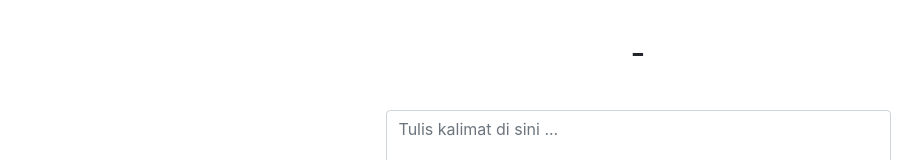
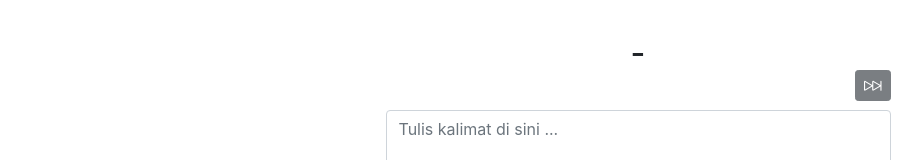
Before and after one commit to azrdfa/readfast_frontend, a Vue app: page / in a window 1280 px wide. Shown: the part 230-390 px from the top of the page, without its empty margins (2-924 px from the left). Built offline with nearby package versions, Linux system fonts and the light colour scheme; no server answers; what vue-js-toggle-button would draw is missing.

Commit message:
add-Task-4-add_next_button: add next button without functionality

```diff
--- a/src/components/readingmachine/ReadingMachine.vue
+++ b/src/components/readingmachine/ReadingMachine.vue
@@ -1,5 +1,12 @@
 <template>
-  <div id="readingmachine">
+  <div id="readingmachine" class="relative-container">
+    <b-button
+      size="sm"
+      :variant="changeVariant"
+      class="absolute-container"
+      :disabled="!(is_reading && !read_word)"
+      ><b-icon-skip-forward
+    /></b-button>
     <b-form-textarea
       class="component-margin"
       rows="5"
@@ -13,8 +20,8 @@
       class="component-margin"
       :split-variant="changeOutlineVariant"
       :variant="changeVariant"
-      v-bind:text="read_word ? 'Kata Kilat' : 'Kalimat Kilat'"
-      v-bind:disabled="is_reading || content == ''"
+      :text="read_word ? 'Kata Kilat' : 'Kalimat Kilat'"
+      :disabled="is_reading || content == ''"
       @click="initReadingMachine"
       dropright
       split
@@ -34,7 +41,7 @@
           v-model="reading_speed"
           :options="speed_option"
           size="sm"
-          v-bind:disabled="is_reading"
+          :disabled="is_reading"
         >
           <template v-slot:first>
             <b-form-select-option :value="null" disabled
@@ -48,7 +55,7 @@
           v-if="!is_stopped"
           size="sm"
           :variant="changeVariant"
-          v-bind:disabled="!is_reading"
+          :disabled="!is_reading"
           @click="stopReading"
           block
         >
@@ -58,7 +65,7 @@
           v-else
           size="sm"
           :variant="changeVariant"
-          v-bind:disabled="!is_reading"
+          :disabled="!is_reading"
           @click="continueReading"
           block
         >
@@ -67,7 +74,7 @@
       </b-col>
       <b-col cols="4">
         <b-button
-          v-bind:disabled="!is_reading"
+          :disabled="!is_reading"
           @click="forceStopReading"
           size="sm"
           :variant="changeVariant"
@@ -83,7 +90,7 @@
 /* eslint-disable prettier/prettier */
 import Vue from 'vue'
 import progressbar from '@/components/readingmachine/ProgressBar'
-import { BIcon, BIconPlay, BIconPause, BIconArrowClockwise } from 'bootstrap-vue'
+import { BIcon, BIconPlay, BIconPause, BIconArrowClockwise, BIconSkipForward } from 'bootstrap-vue'
 export default {
   name: 'readingmachine',
   components: {
@@ -92,7 +99,8 @@ export default {
     BIcon,
     BIconPlay,
     BIconPause,
-    BIconArrowClockwise
+    BIconArrowClockwise,
+    BIconSkipForward
   },
   props: {
     content: {
--- a/src/components/readingmachine/reading-machine.css
+++ b/src/components/readingmachine/reading-machine.css
@@ -1,3 +1,13 @@
 .component-margin {
     margin-top: 10px;
 }
+
+.relative-container {
+    position: relative;
+  }
+
+.absolute-container {
+    position: absolute;
+    right: 0;
+    top: -2.5rem;
+}
```
